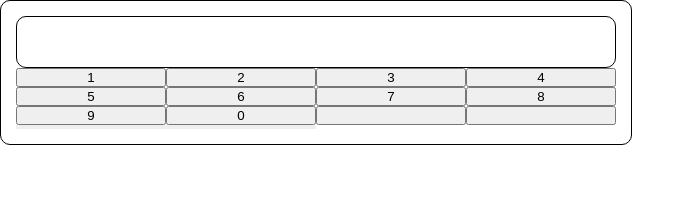
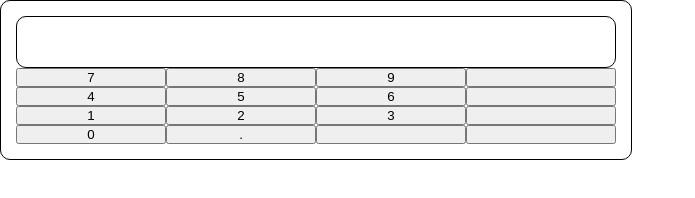
Before and after one commit to ChewingTabasco/calculator, a plain HTML site: page index.html in a window 1280 px wide. Shown: the whole page, without its empty margins (0-695 px from the left). Drawn offline with Linux system fonts and the light colour scheme.

Commit message:
Edit placement of buttons in html document

```diff
--- a/index.html
+++ b/index.html
@@ -14,18 +14,20 @@
       <div id="ui-container">
         <div id="display"></div>
         <div id="btn-container">
+          <button class="num-btm">7</button>
+          <button class="num-btm">8</button>
+          <button class="num-btm">9</button>
+          <button class="operator-btn"></button>
+          <button class="num-btm">4</button>
+          <button class="num-btm">5</button>
+          <button class="num-btm">6</button>
+          <button class="operator-btn"></button>
           <button class="num-btm">1</button>
           <button class="num-btm">2</button>
           <button class="num-btm">3</button>
-          <button class="num-btm">4</button>
-          <button class="num-btm">5</button>
-          <button class="num-btm">6</button>
-          <button class="num-btm">7</button>
-          <button class="num-btm">8</button>
-          <button class="num-btm">9</button>
+          <button class="operator-btn"></button>
           <button class="num-btm">0</button>
-          <button class="operator-btn"></button>
-          <button class="operator-btn"></button>
+          <button id="decimal-btn">.</button>
           <button class="operator-btn"></button>
           <button class="operator-btn"></button>
         </div>
```
